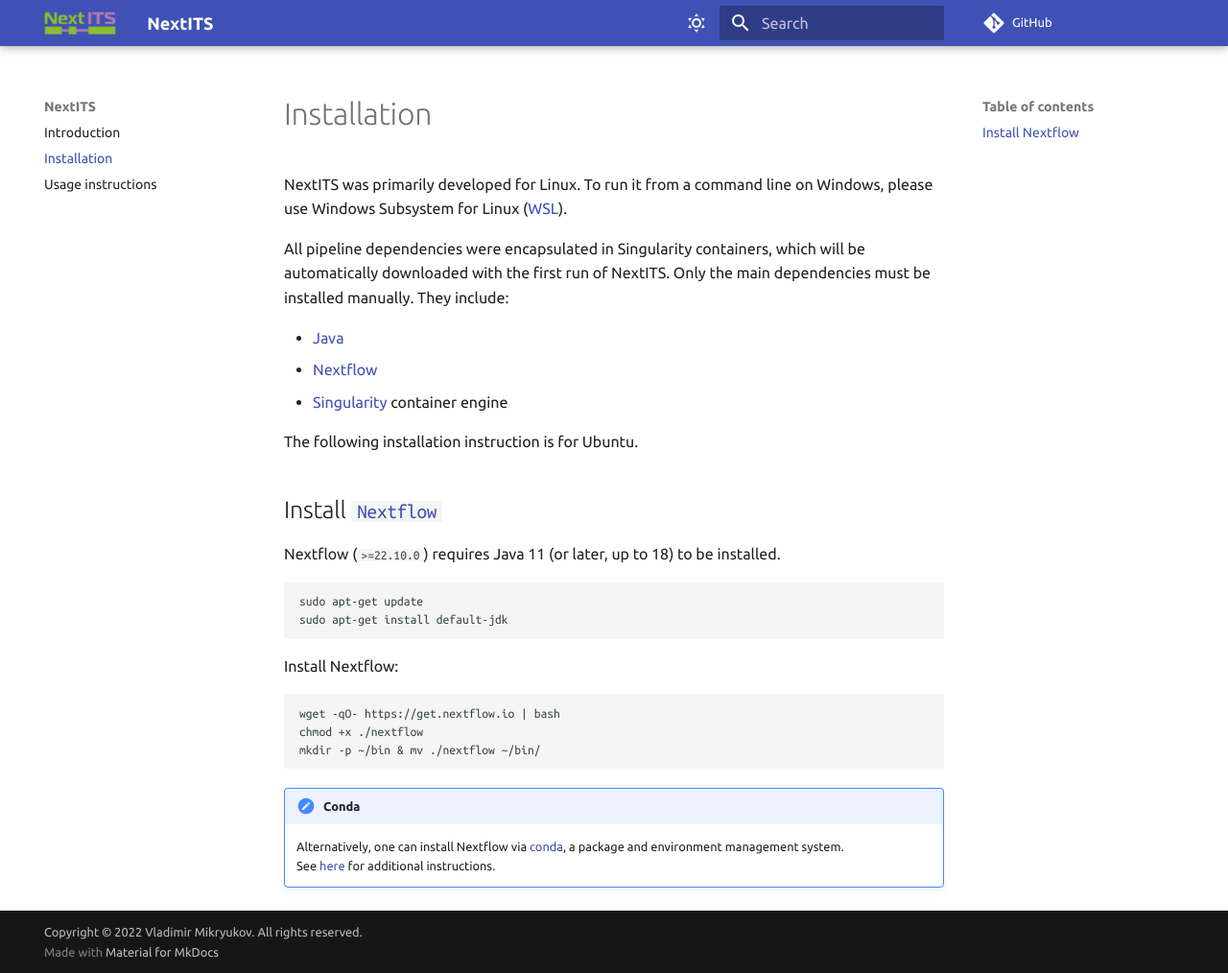
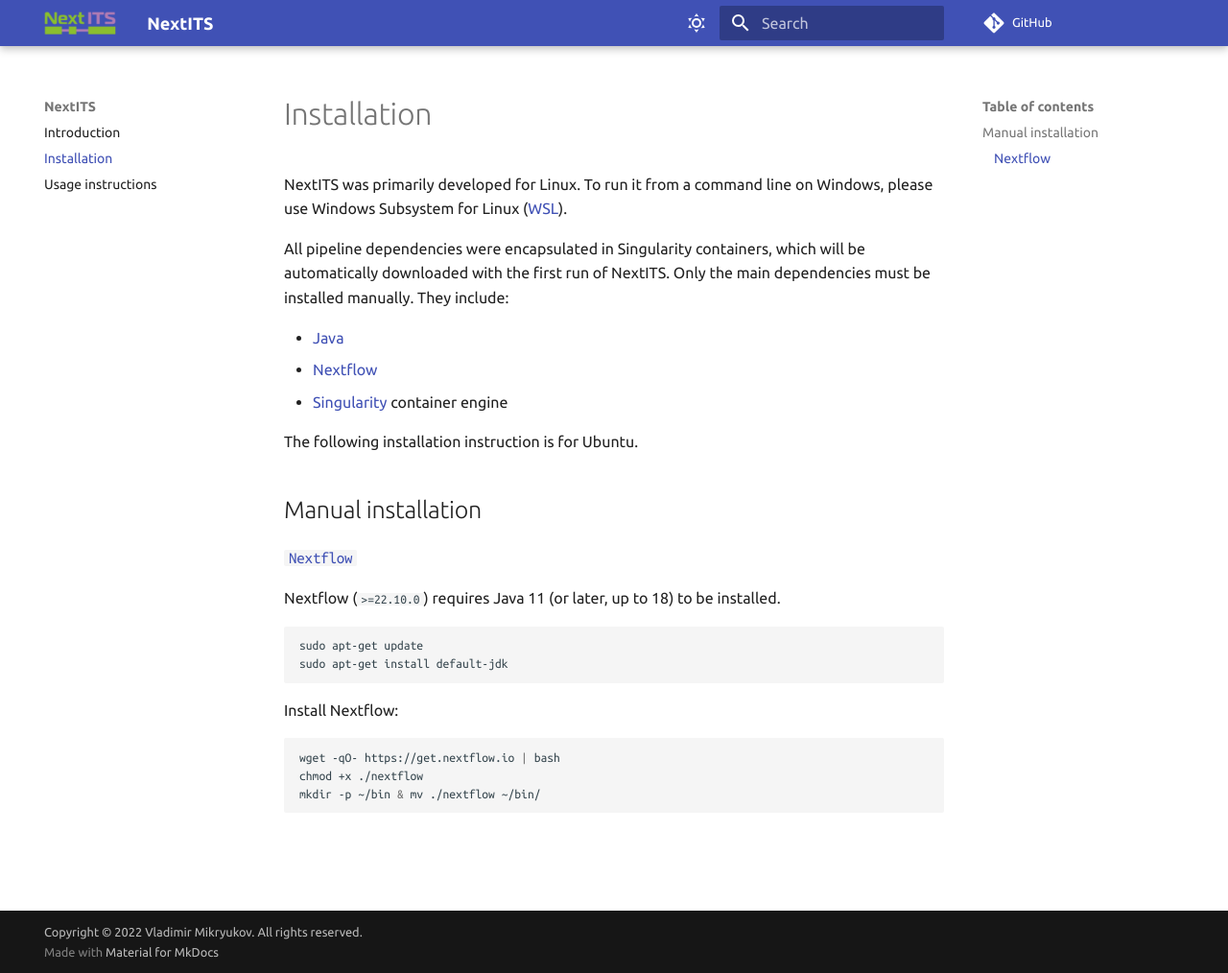
Before and after one commit to Next-ITS/nextits.github.io, an MkDocs documentation site: the page built from docs/installation.md, in a window 1280 px wide and 1014 px high. Shown: the whole window at 96% size. Built offline with MkDocs 1.6.1 and Material for MkDocs 9.7.7, drawn with Linux system fonts in a browser that asks for light colours; comment, search, counter and statistics services are not loaded.

Commit message:
upd installation section

````diff
--- a/docs/installation.md
+++ b/docs/installation.md
@@ -16,24 +16,21 @@
 
 The following installation instruction is for Ubuntu.
 
-## Install [`Nextflow`](https://www.nextflow.io/docs/latest/getstarted.html#installation)
+## Manual installation
+
+### [`Nextflow`](https://www.nextflow.io/docs/latest/getstarted.html#installation)
 
 Nextflow (`>=22.10.0`) requires Java 11 (or later, up to 18) to be installed.
 
-```{bash}
+``` bash
 sudo apt-get update
 sudo apt-get install default-jdk
 ```
 
 Install Nextflow:
 
-```{bash}
+```bash
 wget -qO- https://get.nextflow.io | bash
 chmod +x ./nextflow
 mkdir -p ~/bin & mv ./nextflow ~/bin/
 ```
-
-!!! note "Conda"
-    Alternatively, one can install Nextflow via [conda](https://docs.conda.io/en/latest/),
-    a package and environment management system.
-    See [here](https://anaconda.org/bioconda/nextflow) for additional instructions.
````
